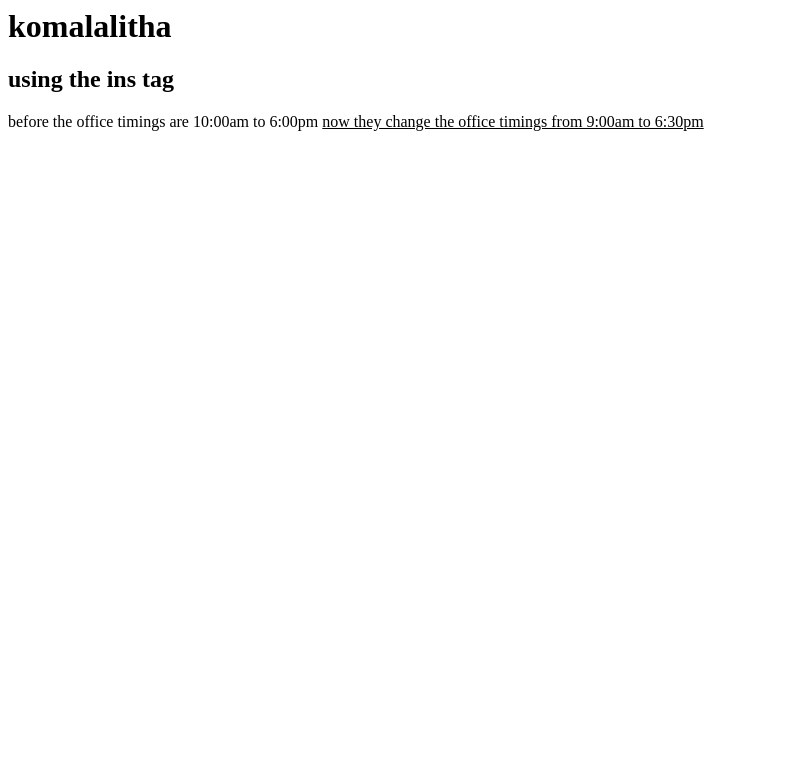
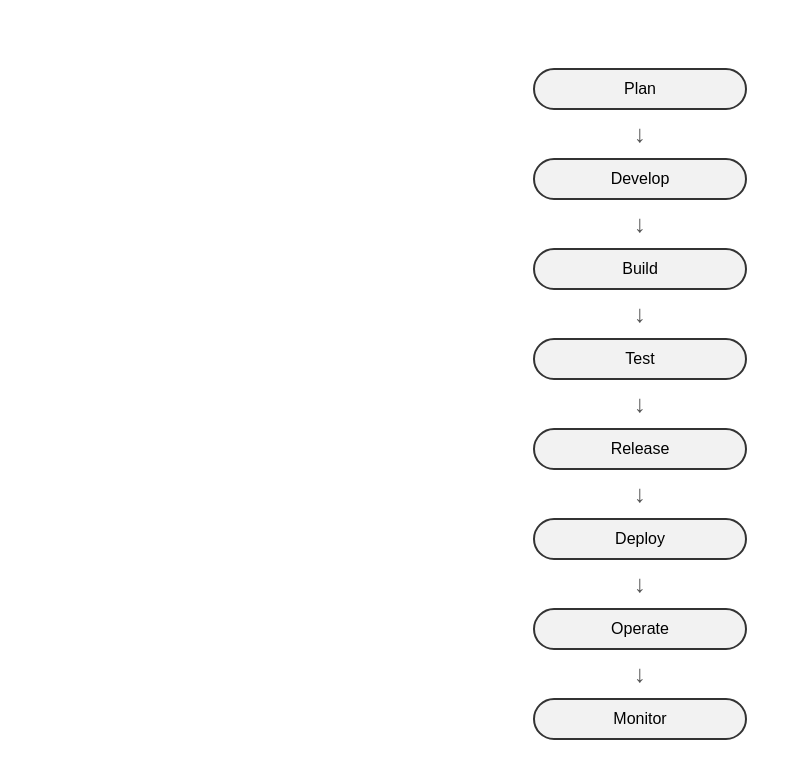
Before and after one commit to komalalitha77/my-first-repo, a plain HTML site: page index.html in a window 1280 px wide. Shown: the whole page, without its empty margins (0-802 px from the left). Drawn offline with Linux system fonts and the light colour scheme.

Commit message:
added index.html
lifecycle

```diff
--- a/index.html
+++ b/index.html
@@ -1,11 +1,52 @@
-</DOCTYPE html>
-<html>
+<!DOCTYPE html>
+<html lang="en">
 <head>
-<title>Inserted text Example</title>
+    <meta charset="UTF-8">
+    <title>DevOps Lifecycle</title>
+    <style>
+        body {
+            font-family: Arial, sans-serif;
+            display: flex;
+            justify-content: center;
+            padding: 50px;
+        }
+        .lifecycle {
+            display: flex;
+            flex-direction: column;
+            align-items: center;
+        }
+        .stage {
+            border: 2px solid #333;
+            border-radius: 25px;
+            padding: 10px 30px;
+            margin: 10px 0;
+            width: 150px;
+            text-align: center;
+            background-color: #f2f2f2;
+        }
+        .arrow {
+            font-size: 24px;
+            color: #555;
+        }
+    </style>
 </head>
 <body>
-<h1>komalalitha<h1>
-<h2>using the ins tag</h2>
-<p> before the office timings are 10:00am to 6:00pm <ins> now they change the office timings from 9:00am to 6:30pm</ins></p>
+    <div class="lifecycle">
+        <div class="stage">Plan</div>
+        <div class="arrow">↓</div>
+        <div class="stage">Develop</div>
+        <div class="arrow">↓</div>
+        <div class="stage">Build</div>
+        <div class="arrow">↓</div>
+        <div class="stage">Test</div>
+        <div class="arrow">↓</div>
+        <div class="stage">Release</div>
+        <div class="arrow">↓</div>
+        <div class="stage">Deploy</div>
+        <div class="arrow">↓</div>
+        <div class="stage">Operate</div>
+        <div class="arrow">↓</div>
+        <div class="stage">Monitor</div>
+    </div>
 </body>
 </html>
```
